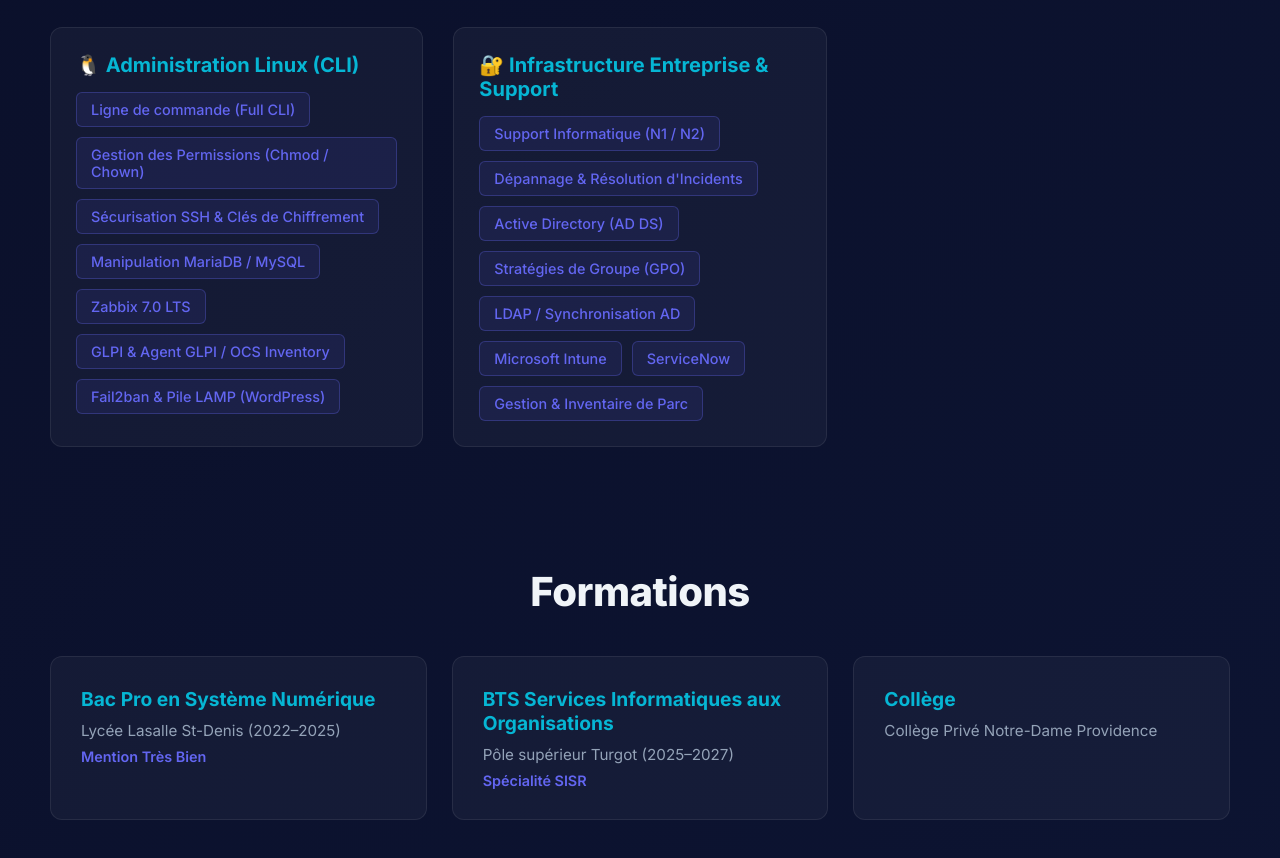
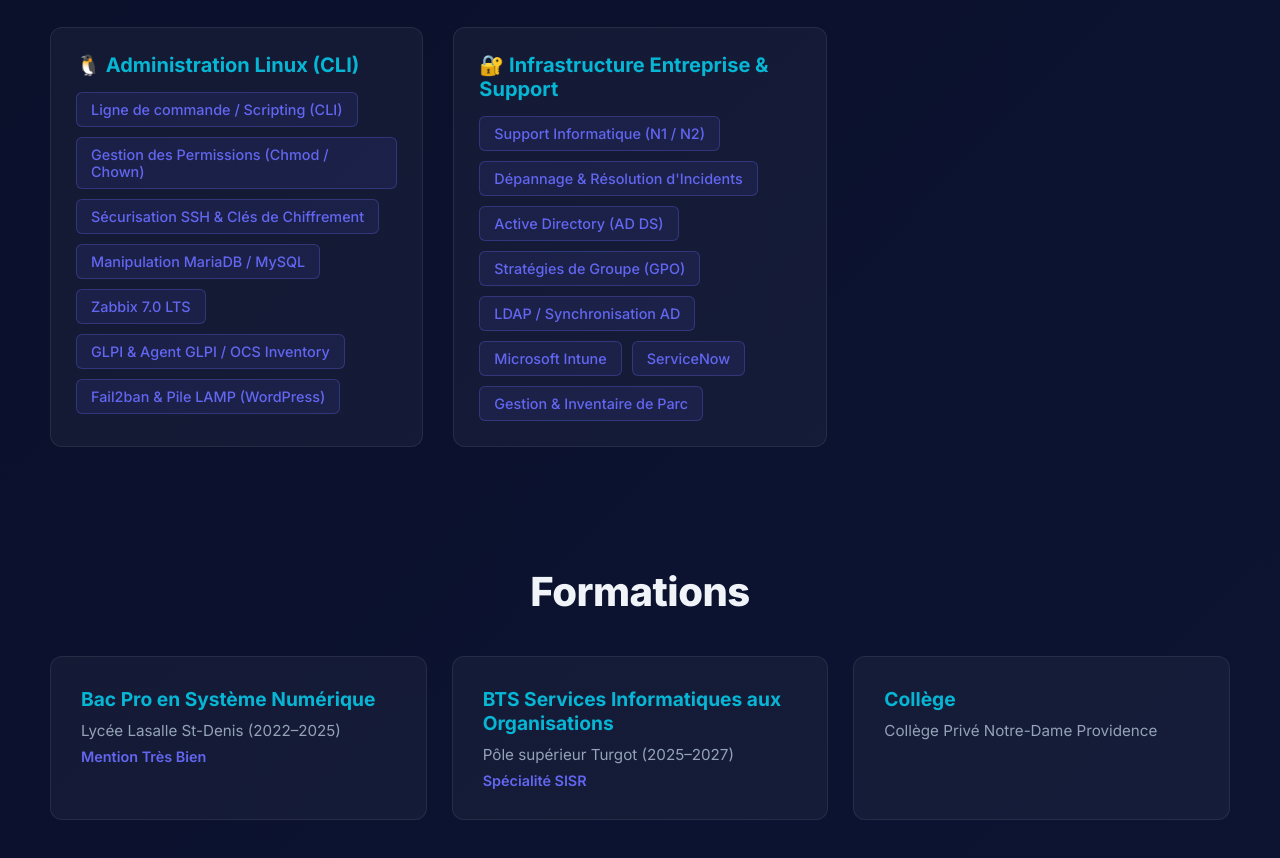
Before and after one commit to Alexis-110/E-portfolio, a plain HTML site: page index.html in a window 1280 px wide. Shown: the part 1567-2425 px from the top of the page. Drawn offline with Linux system fonts and the light colour scheme.

Commit message:
Update skill tag for Linux Administration

```diff
--- a/index.html
+++ b/index.html
@@ -138,7 +138,7 @@
         <div class="skill-category">
           <h3>🐧 Administration Linux (CLI)</h3>
           <div class="skills-list">
-            <span class="skill-tag">Ligne de commande (Full CLI)</span>
+            <span class="skill-tag">Ligne de commande / Scripting (CLI)</span>
             <span class="skill-tag">Gestion des Permissions (Chmod / Chown)</span>
             <span class="skill-tag">Sécurisation SSH & Clés de Chiffrement</span>
             <span class="skill-tag">Manipulation MariaDB / MySQL</span>
```
